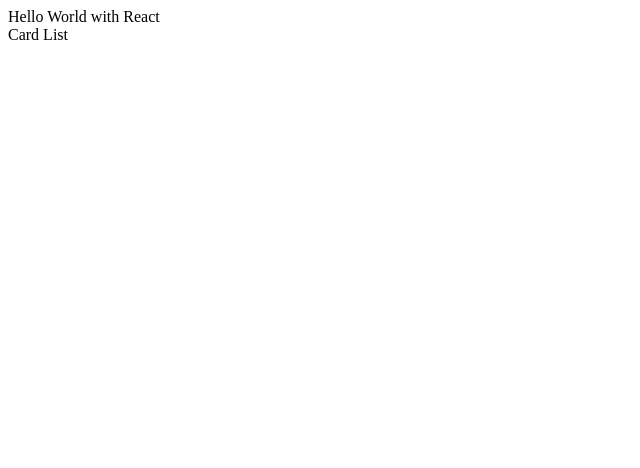
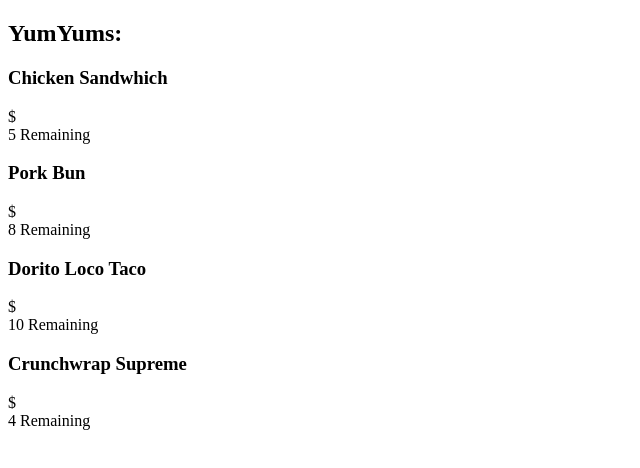
Before and after one commit to kevinwgutierrez/NomNom, a React app in the folder User_UI/: page / in a window 1280 px wide. Shown: the top 468 px of the page, without its empty margins (0-640 px from the left). Built offline with nearby package versions, Linux system fonts and the light colour scheme; the HTML template or start-up script is replaced by a standard one.

Commit message:
build Card and CardList components

```diff
--- a/User_UI/client/src/components/App.jsx
+++ b/User_UI/client/src/components/App.jsx
@@ -1,12 +1,36 @@
 import React, { Component } from "react";
-import CardList from './cards/CardList.jsx'
+import CardList from './cards/CardList.jsx';
+
+import sampleRestaurantData from '../sampleRestaurantData.js';
 
 class App extends Component {
+  constructor(props) {
+    super(props);
+
+    this.state = {
+      meals: [],
+    };
+
+    this.getMeals();
+  }
+
+  getMeals() {
+    let restaurantData = sampleRestaurantData.restaurantData;
+    restaurantData.forEach(restaurant => {
+      restaurant.meals.forEach(meal => {
+        if (meal.active) {
+          console.log(meal);
+          this.state.meals.push(meal);
+        }
+      });
+    });
+  }
+
   render() {
+    const { meals } = this.state;
     return (
     <div>
-      Hello World with React
-      <CardList />
+      <CardList meals={meals} />
     </div>
     )
   }
--- a/User_UI/client/src/components/cards/Card.jsx
+++ b/User_UI/client/src/components/cards/Card.jsx
@@ -1,13 +1,19 @@
 import React, { Component } from "react";
 
-class Card extends Component {
-  render() {
-    return (
-    <div>
-      Card List
+function Card(props) {
+  return (
+    <div className="card">
+      <div className="mealName">
+        <h3>{props.meal.name}</h3>
+      </div>
+      <div className="price">
+        ${props.meal.price}
+      </div>
+      <div className="quantityRemaining">
+        {props.meal.quantity} Remaining
+      </div>
     </div>
-    )
-  }
+  )
 }
 
 export default Card;
--- a/User_UI/client/src/components/cards/CardList.jsx
+++ b/User_UI/client/src/components/cards/CardList.jsx
@@ -1,13 +1,17 @@
 import React, { Component } from "react";
+import Card from './Card.jsx';
 
-class CardList extends Component {
-  render() {
-    return (
+function CardList(props) {
+  return (
     <div>
-      Card List
+      <div><h2>YumYums:</h2></div>
+      <div>
+        {props.meals.map(meal => {
+          return <Card meal={meal} key={meal.name} />;
+        })}
+      </div>
     </div>
-    )
-  }
+  );
 }
 
 export default CardList;
--- /dev/null
+++ b/User_UI/client/src/sampleRestaurantData.js
@@ -0,0 +1,57 @@
+const restaurantData = [
+  {
+    id: 1,
+    name: 'The Bird',
+    active: true,
+    contact: {email: 'TheBird@tomtom.com', phone: '123-123-1234'},
+    address: '115 Montgomery Street, San Francisco CA 94105',
+    location: [37.790343, -122.402202],
+    transHist: [
+      { meal: 'Chicken Sandwhich', customer: 'Kevin', status: 'pickedUp', quantity: 1 },
+    ],
+    meals: [
+      { name: 'Chicken Sandwhich', active: true, quantity: 5, picture: 'https://www.omahasteaks.com/gifs/990x594/rb035.jpg' },
+      { name: 'Green Beans', active: false, quantity: 0, picture: 'https://cook.fnr.sndimg.com/content/dam/images/cook/fullset/2015/9/23/0/CCPLBSP1H_Heavenly-Sauteed-String-Beans-with-Garlic_s4x3.jpg.rend.hgtvcom.616.462.suffix/1516897726695.jpeg' },
+      { name: 'Mashed Potatoes', active: false, quantity: 0, picture: 'https://www.skinnytaste.com/wp-content/uploads/2018/01/Instant-Pot-Mashed-Potatoes-1-5.jpg' }
+    ],
+    stats: { totalMeals: 348, revenue: 5002.98, turtles: 89, YUMYUM: 200 }
+  },
+  {
+    id: 1,
+    name: 'Golden Gate Bakery',
+    active: true,
+    contact: {email: 'GoldenGateBakery@tomtom.com', phone: '122-122-1222'},
+    address: '1029 Grant Avenue, San Francisco CA 94133',
+    location: [37.796389, -122.406721],
+    transHist: [
+      { meal: 'Pork Bun', customer: 'Adrian', status: 'pickedUp', quantity: 4 },
+    ],
+    meals: [
+      { name: 'Pork Bun', active: true, quantity: 8, picture: 'https://cdn-image.myrecipes.com/sites/default/files/styles/4_3_horizontal_-_1200x900/public/image/recipes/ck/08/05/pork-buns-ck-1734314-x.jpg?itok=n7Pis2lZ' },
+      { name: 'Pinapple Bun', active: false, quantity: 0, picture: 'https://du7ybees82p4m.cloudfront.net/5767fb25d52a76.13134167.jpg?width=1820&height=1023' },
+      { name: 'Croissant', active: false, quantity: 0, picture: 'https://www.seriouseats.com/recipes/images/2011/08/20110817-166611-flour-croissants.jpg' }
+    ],
+    stats: { totalMeals: 559, revenue: 2789.54, turtles: 76, YUMYUM: 467 }
+  },
+  {
+    id: 1,
+    name: 'Taco Bell',
+    active: true,
+    contact: {email: 'TacoBell@tomtom.com', phone: '223-334-4444'},
+    address: '710 3rd Street, San Francisco CA 94107',
+    location: [37.778563, -122.39245],
+    transHist: [
+      { meal: 'Dorito Loco Taco', customer: 'Bryce', status: 'pickedUp', quantity: 2 },
+    ],
+    meals: [
+      { name: 'Dorito Loco Taco', active: true, quantity: 10, picture: 'https://www.tacobell.com/images/22172_nacho_cheese_doritos_locos_tacos_269x269.jpg' },
+      { name: 'Crunchwrap Supreme', active: true, quantity: 4, picture: 'https://www.tacobell.com/images/22362_crunchwrap_supreme_269x269.jpg' },
+      { name: 'Mexican Pizza', active: false, quantity: 0, picture: 'https://i.dailymail.co.uk/1s/2019/03/11/15/10840908-6795617-image-m-29_1552317409473.jpg' }
+    ],
+    stats: { totalMeals: 1293, revenue: 7889.23, turtles: 539, YUMYUM: 8867 }
+  }
+];
+
+module.exports = {
+  restaurantData
+}
```
